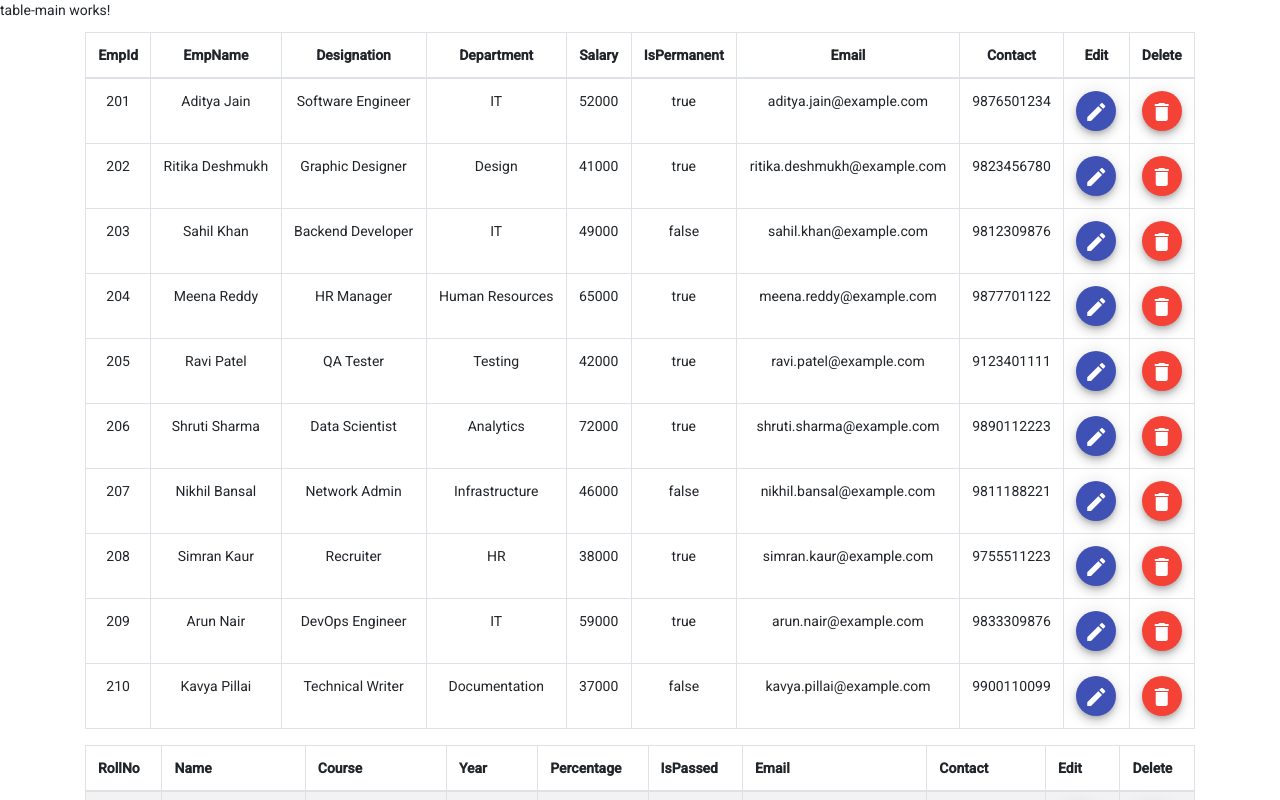
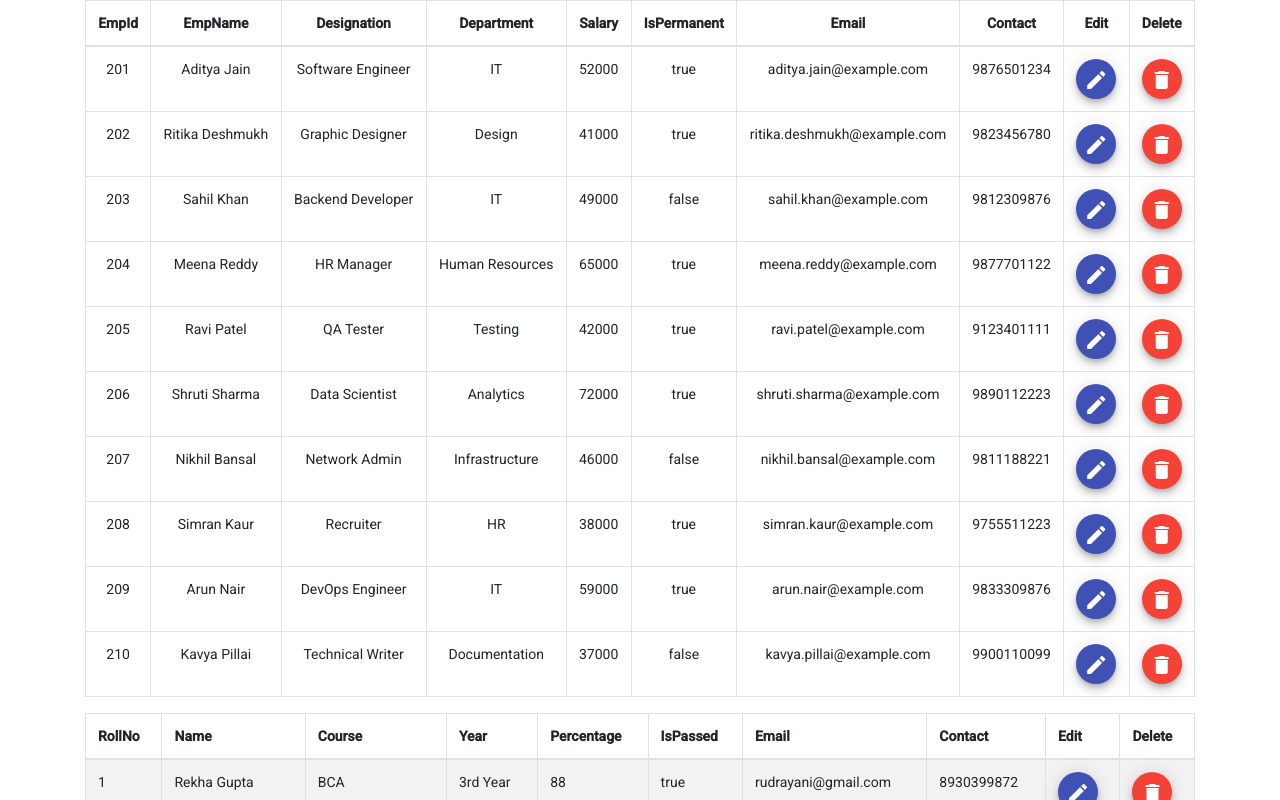
Before and after one commit to Ambika223/05Nov2026, an Angular app: page / in a window 1280 px wide. Shown: the top 800 px of the page. Built offline with nearby package versions, Linux system fonts and the light colour scheme.

Commit message:
changes in table-main

```diff
--- a/src/app/shared/components/table/table-main/table-main.component.html
+++ b/src/app/shared/components/table/table-main/table-main.component.html
@@ -1,4 +1,4 @@
-<p>table-main works!</p>
+<!-- <p>table-main works!</p> -->
 <app-table1></app-table1>
 <app-table2></app-table2>
 <app-table3></app-table3>
```
